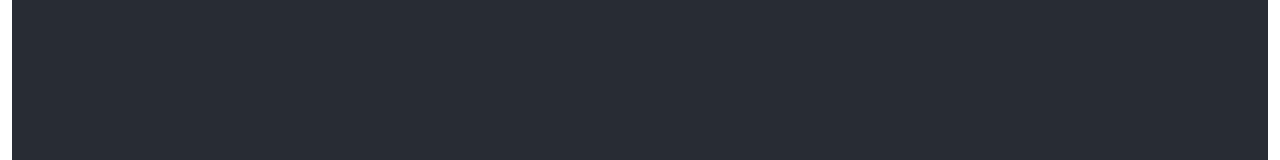
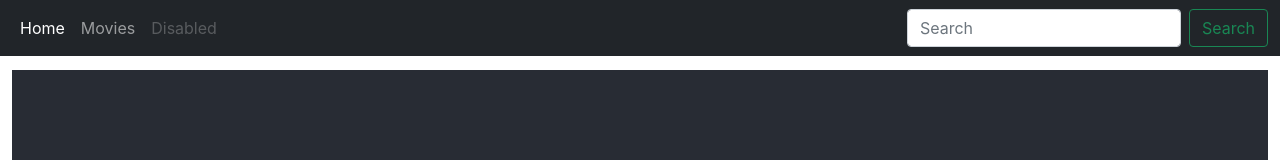
Before and after one commit to hidran/omdapi, a React (Create React App) app: page / in a window 1280 px wide. Shown: the top 160 px of the page. Built offline with nearby package versions, Linux system fonts and the light colour scheme; no server answers.

Commit message:
omdbapi- creates navbar, menu and search components

```diff
--- a/src/App.css
+++ b/src/App.css
@@ -1,17 +1,12 @@
+
+body{
+  margin-top: 70px;
+}
 .App {
   text-align: center;
 }
 
-.App-logo {
-  height: 40vmin;
-  pointer-events: none;
-}
 
-@media (prefers-reduced-motion: no-preference) {
-  .App-logo {
-    animation: App-logo-spin infinite 20s linear;
-  }
-}
 
 .App-header {
   background-color: #282c34;
@@ -23,16 +18,3 @@
   font-size: calc(10px + 2vmin);
   color: white;
 }
-
-.App-link {
-  color: #61dafb;
-}
-
-@keyframes App-logo-spin {
-  from {
-    transform: rotate(0deg);
-  }
-  to {
-    transform: rotate(360deg);
-  }
-}
--- a/src/App.js
+++ b/src/App.js
@@ -3,6 +3,7 @@
 import './App.css';
 import {useState, useEffect} from 'react';
 import MovieList from './components/MovieList';
+import { Navbar } from './components/Navbar';
 const APIKEY = '4cb9def9';
 
 
@@ -35,12 +36,15 @@ function App() {
   }, []);
 
   return (
+    <>
+    <Navbar/>
     <div className="App container-fluid">
       <header className="App-header">
         <h1> MY FAVORITE MOVIES</h1>
         <MovieList movies={movies} />
       </header>
-    </div>
+      </div>
+      </>
   );
 }
 
--- /dev/null
+++ b/src/components/Menu.js
@@ -0,0 +1,17 @@
+export const Menu = (params) => {
+    return (
+        <div className="collapse navbar-collapse" id="navbarCollapse">
+            <ul className="navbar-nav me-auto mb-2 mb-md-0">
+                <li className="nav-item">
+                    <a className="nav-link active" aria-current="page" href="/">Home</a>
+                </li>
+                <li className="nav-item">
+                    <a className="nav-link" href="/movies">Movies</a>
+                </li>
+                <li className="nav-item">
+                    <a className="nav-link disabled" href="/series" tabIndex={-1} aria-disabled="true">Disabled</a>
+                </li>
+            </ul>
+
+        </div>);
+}
--- a/src/components/MovieList.js
+++ b/src/components/MovieList.js
@@ -4,7 +4,7 @@ const MovieList = ({ movies }) => {
     return (
         <div className='row'>
             {
-                movies.map(movie =>  <MovieItem movie={movie} />)
+                movies.map(movie =>  <MovieItem key={movie.imdbID} movie={movie} />)
             }
         </div>
     );
--- /dev/null
+++ b/src/components/Navbar.js
@@ -0,0 +1,19 @@
+import { Menu } from './Menu'
+import { SearchBar } from './SearchBar'
+
+export const Navbar = (params) => {
+    return (
+         <header>
+        <nav className="navbar navbar-expand-md navbar-dark fixed-top bg-dark">
+          <div className="container-fluid">
+
+            <button className="navbar-toggler" type="button" data-bs-toggle="collapse" data-bs-target="#navbarCollapse" aria-controls="navbarCollapse" aria-expanded="false" aria-label="Toggle navigation">
+              <span className="navbar-toggler-icon" />
+            </button>
+                    <Menu />
+                    <SearchBar></SearchBar>
+          </div>
+        </nav>
+      </header>
+    );
+}
--- /dev/null
+++ b/src/components/SearchBar.js
@@ -0,0 +1,7 @@
+export const SearchBar = (params) => {
+
+    return (<form className="d-flex">
+        <input className="form-control me-2" type="search" placeholder="Search" aria-label="Search" />
+        <button className="btn btn-outline-success" type="submit">Search</button>
+    </form>);
+}
```
Also changed, not shown: public/index.html (+0 -9 lines).
